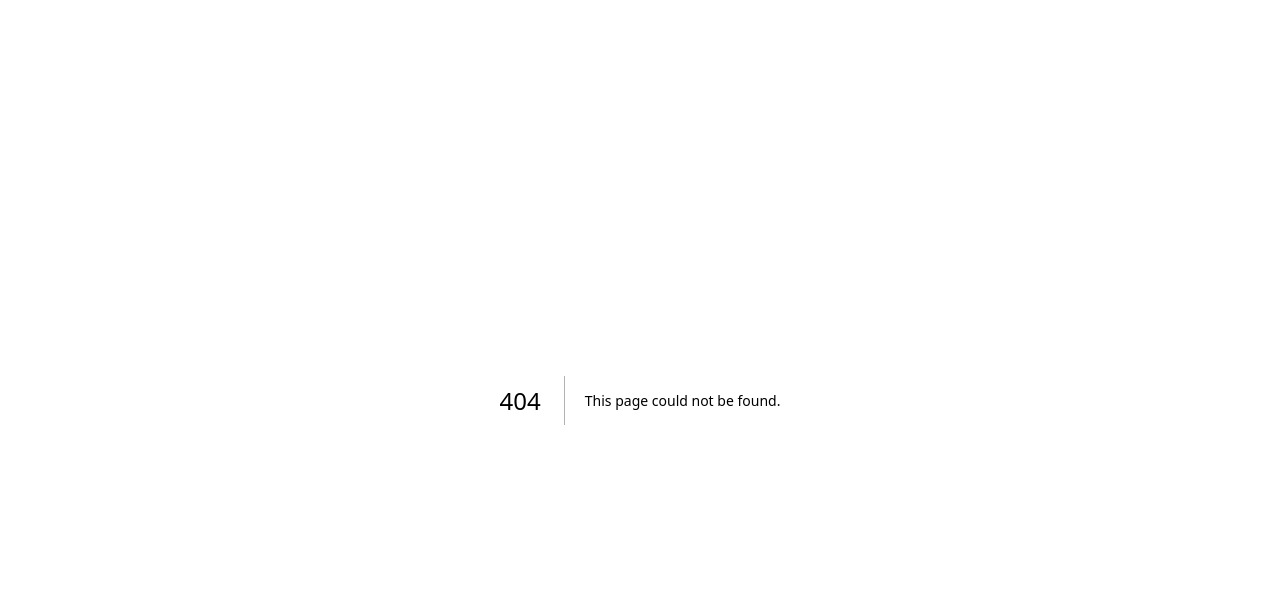
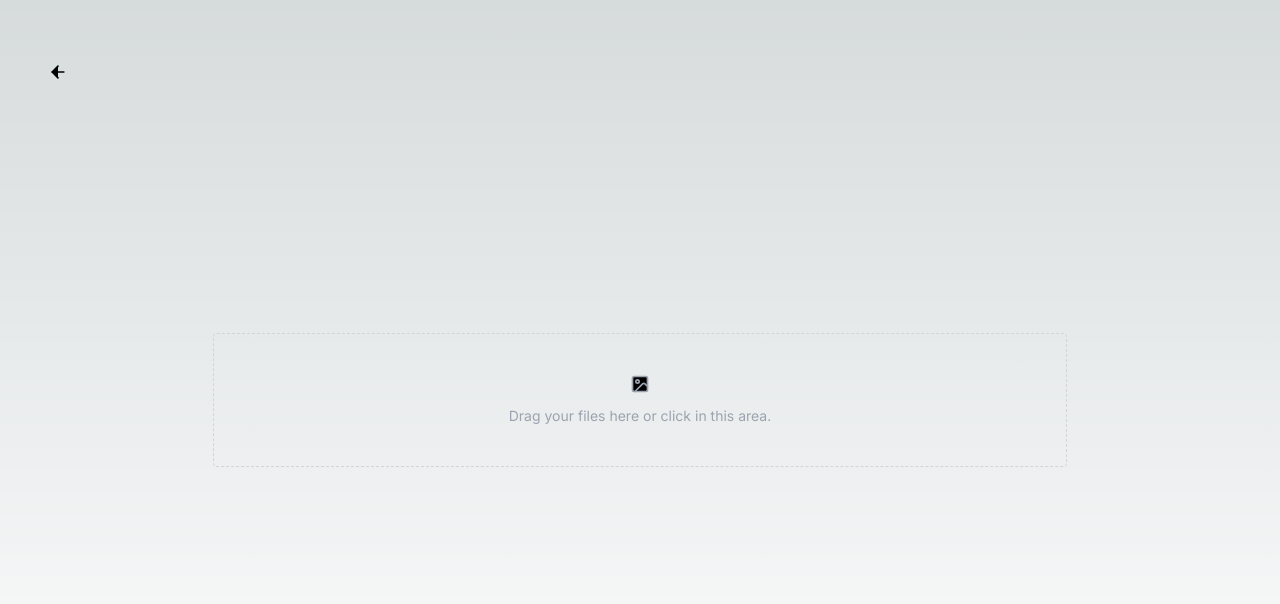
Before and after one commit to acgriswold/next-js-animated-examples, a Next.js app: page /examples/file-upload in a window 1280 px wide. Before the commit this address had no page. Shown: the top 604 px of the page. Built offline with nearby package versions, Linux system fonts and the light colour scheme.

Commit message:
✨: Init basic drag and drop file uploader
Basic drop zone, will add loading bars later down the line

```diff
--- /dev/null
+++ b/app/examples/file-upload/page.tsx
@@ -0,0 +1,54 @@
+"use client"
+
+import { Icons } from "@/components/global/icons";
+import { useState } from "react";
+
+type Props = {
+    onUpload: (files: File[]) => void;
+};
+
+export default function FileUploadExample({ onUpload = (_) => {} }: Props) {
+    const [isDragActive, setIsDragActive] = useState<boolean>(false);
+
+    const handleDragEnter = () => {
+        setIsDragActive(true);
+    };
+
+    const handleDragLeave = () => {
+        setIsDragActive(false);
+    };
+
+    const handleDrop = (e: React.DragEvent<HTMLDivElement>) => {
+        e.preventDefault();
+        setIsDragActive(false);
+        const files = Array.from(e.dataTransfer.files);
+        onUpload(files);
+    };
+
+    return (
+        <div
+            className={`relative flex flex-col w-2/3 text-gray-400 border border-gray-200 border-dashed rounded cursor-pointer
+                ${isDragActive ? "bg-sky-50/25 border-sky-400" : "border-gray-300"}
+                `}>
+            <input accept="*" type="file" multiple
+                className="absolute inset-0 z-50 w-full h-full p-0 m-0 outline-none opacity-0 cursor-pointer"
+                onDragEnter={handleDragEnter}
+                onDragLeave={handleDragLeave}
+                onDragOver={(e) => e.preventDefault()}
+                onDrop={handleDrop}
+                title="" />
+
+            <div
+                className={`flex flex-col gap-3 items-center justify-center py-10 text-center text-sm
+                    ${isDragActive ? "text-sky-700" : "text-gray-400"}`}
+            >
+                <Icons.dropImage />
+                <p>
+                    {isDragActive
+                        ? "Ready to drop!"
+                        : "Drag your files here or click in this area."}
+                </p>
+            </div>
+        </div>
+    )
+}
--- a/app/page.tsx
+++ b/app/page.tsx
@@ -51,6 +51,11 @@ const examples: ExampleLinkProps[] = [
     header: 'Interactive Calendar',
     description: "Calendar based on the Tailwind UI example, with working dates and more."
   },
+  {
+    href: '/examples/file-upload',
+    header: 'Drag & drop files',
+    description: "Simple typescript and tailwind css file upload."
+  },
 ]
 
 export default function Home() {
--- a/components/global/icons.tsx
+++ b/components/global/icons.tsx
@@ -5,7 +5,9 @@ import {
     Dot,
     ChevronLeft,
     ChevronRight,
-    ChevronDown
+    ChevronDown,
+    PictureInPicture,
+    Image
 } from "lucide-react"
 
 const themeColor = "black"
@@ -31,5 +33,8 @@ export const Icons = {
         meetingEdit: (props: LucideProps) => {
             return <ChevronDown {...{fill: themeColor, width: themeSize, height: themeSize, ...props}} />
         },
-    }
+    },
+    dropImage: (props: LucideProps) => {
+        return <Image {...{fill: themeColor, width: themeSize, height: themeSize, ...props}} />
+    },
 }
```
